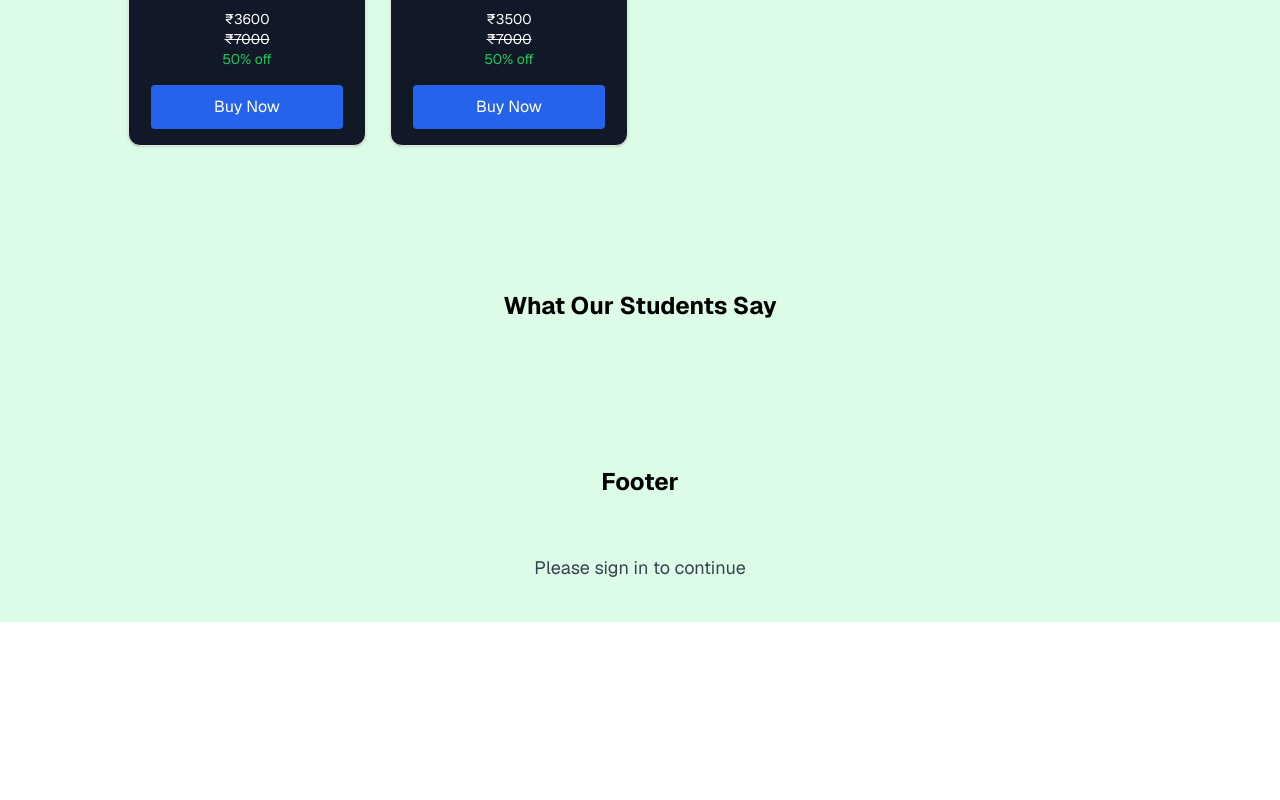
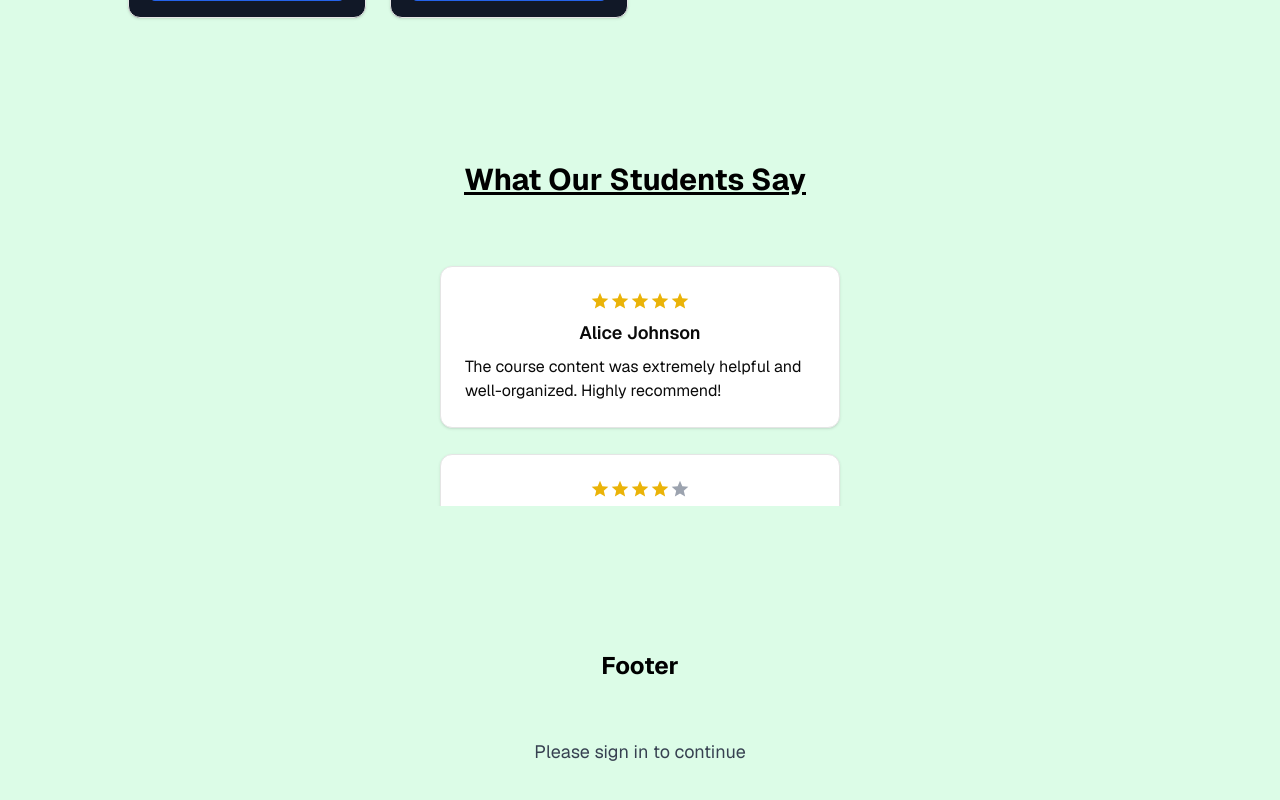
Before and after one commit to mradulnatani/biology-academy-freelance, a Next.js app: page / in a window 1280 px wide. Shown: the part 1988-2788 px from the top of the page. Before the commit the page ends 2610 px from the top, so only its background shows below. Built offline with nearby package versions, Linux system fonts and the light colour scheme; no server answers.

Commit message:
testimonials

```diff
--- a/src/app/page.tsx
+++ b/src/app/page.tsx
@@ -13,7 +13,7 @@ import {Home} from "~/components/Home"
 import Navbar from "~/components/Navbar"
 export default function HomePage() {
   return (
-    <main className="min-h-screen bg-green-100 text-black">
+    <main className="min-h-screen bg-green-100  text-black">
       <SignedOut><SigningPage/></SignedOut>
       <SignedIn>
       <Navbar/>
--- a/src/components/Home.tsx
+++ b/src/components/Home.tsx
@@ -1,5 +1,6 @@
 import React from 'react';
 import { Card, CardContent } from '~/components/ui/card';
+import {Testimonial} from "~/components/Testimonial"
 import {
   Carousel,
   CarouselContent,
@@ -57,7 +58,7 @@ export function Home() {
   return (
     <div className="min-h-screen pt-2">
       {/* Carousel Section */}
-      <section id="home" className="min-w-full flex justify-center py-10">
+      <section id="home" className="min-w-full flex justify-center py-2">
         <div className="w-[90vw] h-[50vh]">
           <Carousel className="w-full">
             <CarouselContent>
@@ -82,7 +83,7 @@ export function Home() {
       </section>
 
       {/* Statistics Section */}
-      <section id="statistics" className="mt-16 flex justify-center w-full py-10">
+      <section id="statistics" className="flex justify-center w-full py-10">
         <div className="w-[70vw] grid grid-cols-1 md:grid-cols-4 gap-4">
           <Card className="bg-green-700 text-white text-center p-4 hover:bg-green-600">
             <CardContent>
@@ -115,16 +116,16 @@ export function Home() {
       </section>
 
       {/* Courses Carousel Section */}
-
-
-      {/* Course Cards Section */}
       <section id="course-cards" className="text-center mt-10 pt-32">
         <u><h1 className="text-3xl font-bold">Our Courses</h1></u>
       </section>
       <section className="mt-10 flex justify-center w-full py-10">
         <div className="w-[80vw] grid grid-cols-1 sm:grid-cols-2 md:grid-cols-3 lg:grid-cols-4 gap-6">
           {courses.map((course, index) => (
-            <Card key={index} className="bg-gray-900 w-full h-full">
+            <Card
+              key={index}
+              className="bg-gray-900 w-full h-full transition-transform transform hover:scale-105"
+            >
               <CardContent className="flex flex-col items-center p-4">
                 <img
                   src={course.image}
@@ -149,8 +150,8 @@ export function Home() {
       {/* What our Students Say Section */}
       <section id="testimonials" className="mt-16 flex justify-center w-full py-10">
         {/* Testimonials Content */}
-        <h2 className="text-2xl font-bold">What Our Students Say</h2>
-        {/* Add your testimonials content here */}
+
+        <Testimonial/>
       </section>
 
       {/* Footer Section */}
--- a/src/components/Navbar.tsx
+++ b/src/components/Navbar.tsx
@@ -1,8 +1,6 @@
 import React, { useState, ReactNode, useRef } from 'react';
 import Link from 'next/link';
 import {
-  ClerkProvider,
-  SignIn,
   SignInButton,
   SignedIn,
   SignedOut,
@@ -15,14 +13,9 @@ interface NavItemProps {
 }
 
 const NavItem: React.FC<NavItemProps> = ({ href, children }) => (
-  <a
-    href={href}
-    className="px-3 py-2 rounded-md text-sm font-medium hover:bg-green-700 transition-colors duration-200"
-    // Scroll behavior added for smooth scrolling
-    style={{ scrollBehavior: 'smooth' }}
-  >
+  <Link href={href} scroll={false} className="px-3 py-2 rounded-md text-sm font-medium hover:bg-green-700 transition-colors duration-200">
     {children}
-  </a>
+  </Link>
 );
 
 interface DropdownItemProps {
@@ -31,12 +24,9 @@ interface DropdownItemProps {
 }
 
 const DropdownItem: React.FC<DropdownItemProps> = ({ href, children }) => (
-  <a
-    href={href}
-    className="block px-4 py-2 text-sm text-gray-700 hover:bg-green-100 rounded-md transition-colors duration-200"
-  >
+  <Link href={href} className="block px-4 py-2 text-sm text-gray-700 hover:bg-green-100 rounded-md transition-colors duration-200">
     {children}
-  </a>
+  </Link>
 );
 
 interface DropdownProps {
@@ -74,7 +64,10 @@ const Dropdown: React.FC<DropdownProps> = ({ isOpen, setIsOpen, title, items })
       {isOpen && (
         <div className="absolute left-0 mt-2 w-48 bg-white rounded-md shadow-lg overflow-hidden z-10">
           {items.map((item: string, index: number) => (
-            <DropdownItem key={index} href={`/${title.toLowerCase()}/${item.toLowerCase().replace(' ', '-')}`}>
+            <DropdownItem
+              key={index}
+              href={item === "All Courses" ? "#course-cards" : `/${title.toLowerCase()}/${item.toLowerCase().replace(' ', '-')}`}
+            >
               {item}
             </DropdownItem>
           ))}
@@ -87,16 +80,32 @@ const Dropdown: React.FC<DropdownProps> = ({ isOpen, setIsOpen, title, items })
 const Navbar: React.FC = () => {
   const [coursesOpen, setCoursesOpen] = useState<boolean>(false);
   const [notesOpen, setNotesOpen] = useState<boolean>(false);
+  const [menuOpen, setMenuOpen] = useState<boolean>(false);
 
   return (
-    <nav className='py-4 px-4 md:px-8 lg:px-16 bg-green-800 text-white shadow-lg'>
-      <div className="max-w-screen-xl mx-auto flex items-center space-x-4">
+    <nav className='py-4 px-4 md:px-8 lg:px-16 bg-green-800 text-white shadow-lg fized'>
+      <div className="max-w-screen-xl mx-auto flex items-center justify-between">
         {/* Logo Section */}
         <div className="flex items-center space-x-2">
           <span className="text-center text-3xl font-bold text-white bg-green-950 h-10 w-10 rounded-full">BA</span>
         </div>
 
-        <div className="flex flex-grow items-center justify-center space-x-4">
+        {/* Mobile Menu Button */}
+        <button
+          className="md:hidden flex items-center px-2 py-1 rounded-md text-sm font-medium hover:bg-green-700 transition-colors duration-200"
+          onClick={() => setMenuOpen(!menuOpen)}
+        >
+          <svg className="w-6 h-6" fill="none" stroke="currentColor" viewBox="0 0 24 24" xmlns="http://www.w3.org/2000/svg">
+            {menuOpen ? (
+              <path strokeLinecap="round" strokeLinejoin="round" strokeWidth="2" d="M6 18L18 6M6 6l12 12"></path>
+            ) : (
+              <path strokeLinecap="round" strokeLinejoin="round" strokeWidth="2" d="M4 6h16M4 12h16m-7 6h7"></path>
+            )}
+          </svg>
+        </button>
+
+        {/* Desktop Menu */}
+        <div className="hidden md:flex flex-grow items-center justify-center space-x-4">
           <NavItem href="#home">Home</NavItem>
           <Dropdown
             isOpen={coursesOpen}
@@ -113,6 +122,28 @@ const Navbar: React.FC = () => {
           <NavItem href="#testpapers">Test Papers</NavItem>
           <NavItem href="#questions">Questions</NavItem>
         </div>
+
+        {/* Mobile Menu */}
+        <div className={`md:hidden fixed top-16 left-0 w-full bg-green-800 text-white shadow-lg transition-transform transform ${menuOpen ? 'translate-x-0' : '-translate-x-full'} z-20`}>
+          <div className="flex flex-col items-center py-4 space-y-2">
+            <NavItem href="#home">Home</NavItem>
+            <Dropdown
+              isOpen={coursesOpen}
+              setIsOpen={setCoursesOpen}
+              title="Courses"
+              items={["Botany", "Zoology", "Latest Notes", "All Courses"]}
+            />
+            <Dropdown
+              isOpen={notesOpen}
+              setIsOpen={setNotesOpen}
+              title="Notes"
+              items={["Recent Notes", "Popular Notes", "Create Note", "All Notes"]}
+            />
+            <NavItem href="#testpapers">Test Papers</NavItem>
+            <NavItem href="#questions">Questions</NavItem>
+          </div>
+        </div>
+
         <div className="ml-auto flex items-center">
           <SignedIn>
             <UserButton />
--- /dev/null
+++ b/src/components/Testimonial.tsx
@@ -0,0 +1,87 @@
+import * as React from "react";
+import { Card, CardContent } from "~/components/ui/card";
+import {
+  Carousel,
+  CarouselContent,
+  CarouselItem,
+  CarouselNext,
+  CarouselPrevious,
+} from "~/components/ui/carousel";
+
+// Dummy reviews data
+const reviews = [
+  {
+    name: "Alice Johnson",
+    review: "The course content was extremely helpful and well-organized. Highly recommend!",
+    rating: 5,
+  },
+  {
+    name: "Bob Smith",
+    review: "Great experience. The instructors were knowledgeable and engaging.",
+    rating: 4,
+  },
+  {
+    name: "Charlie Davis",
+    review: "I learned a lot, but the pacing was a bit fast. Overall, a solid course.",
+    rating: 3,
+  },
+  {
+    name: "Diana Moore",
+    review: "Fantastic course! The practical examples were very useful.",
+    rating: 5,
+  },
+  {
+    name: "Edward Wilson",
+    review: "Good course, but the support could be improved.",
+    rating: 3,
+  },
+];
+
+const StarRating: React.FC<{ rating: number }> = ({ rating }) => (
+  <div className="flex items-center">
+    {Array.from({ length: 5 }).map((_, index) => (
+      <svg
+        key={index}
+        className={`w-5 h-5 ${index < rating ? "text-yellow-500" : "text-gray-400"}`}
+        fill="currentColor"
+        viewBox="0 0 24 24"
+        xmlns="http://www.w3.org/2000/svg"
+      >
+        <path d="M12 17.27L18.18 21l-1.64-7.03L22 9.24l-7.19-.61L12 2 9.19 8.63 2 9.24l5.46 4.73L5.82 21z" />
+      </svg>
+    ))}
+  </div>
+);
+
+export function Testimonial() {
+  return (
+    <div>
+      <u><h2 className="text-3xl font-bold pb-6 ml-20">What Our Students Say</h2></u>
+
+      <Carousel
+        opts={{
+          align: "start",
+        }}
+        orientation="vertical"
+        className="w-full max-w-lg" // Increased max-width
+      >
+        <CarouselContent className="h-[300px] p-14"> {/* Increased height */}
+          {reviews.map((review, index) => (
+            <CarouselItem key={index} className="pt-1">
+              <div className="">
+                <Card className="w-full h-full">
+                  <CardContent className="flex flex-col items-center justify-center p-6">
+                    <StarRating rating={review.rating} />
+                    <p className="mt-2 text-lg font-semibold">{review.name}</p>
+                    <p className="mt-2 text-base">{review.review}</p>
+                  </CardContent>
+                </Card>
+              </div>
+            </CarouselItem>
+          ))}
+        </CarouselContent>
+
+      </Carousel>
+    </div>
+  );
+}
```
